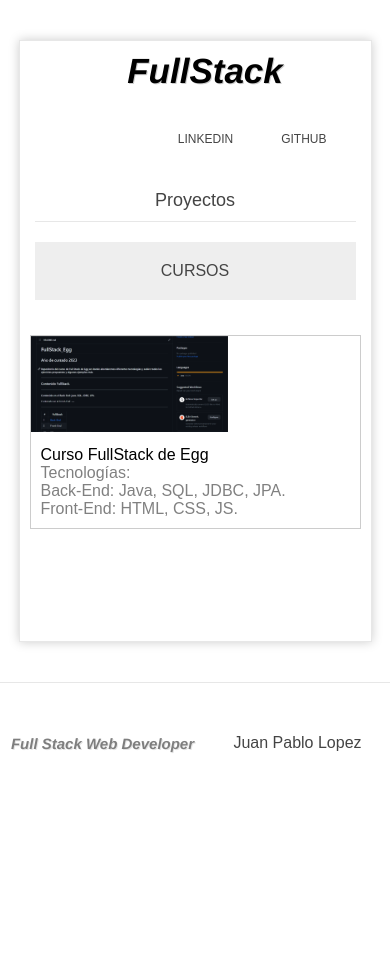
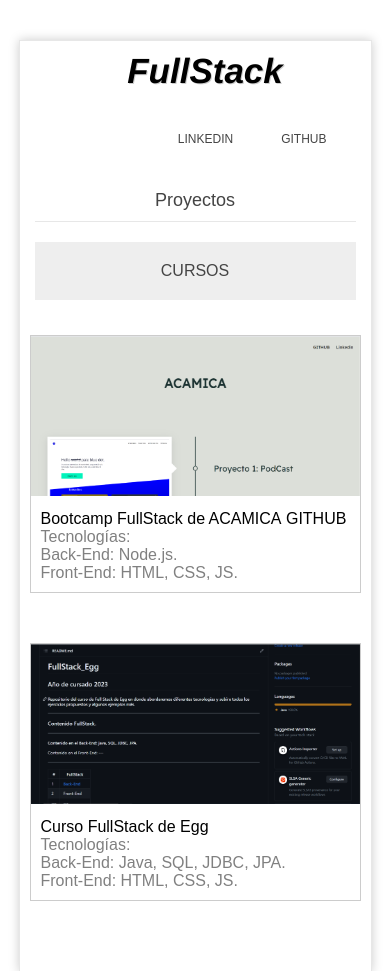
Before and after one commit to megagringa/portFolio, a plain HTML site: page index.html in a window 390 px wide. Shown: the top 971 px of the page. Before the commit the page ends 844 px from the top, so only its background shows below. Drawn offline with Linux system fonts and the light colour scheme.

Commit message:
FullStack(add);

```diff
--- a/index.html
+++ b/index.html
@@ -33,6 +33,21 @@
                 </ul>
             </aside>
             <div id="projects">
+
+                <article class="project">
+                    <div class="image-wrap">
+                        <a href="https://megagringa.github.io/FullStack_Acamica/index.html"><img src="img/acamica.png" alt="Project Image"></a>
+                    </div>
+                    <div class="project-info">
+                        <a href="https://megagringa.github.io/FullStack_Acamica/index.html">Bootcamp FullStack de ACAMICA</a>
+                        <a href="https://github.com/megagringa/FullStack_Acamica">GITHUB</a>
+                        <p>Tecnologías:</p>
+                        <p>Back-End: Node.js.</p>
+                        <p>Front-End: HTML, CSS, JS.</p>
+                    </div>
+                </article>
+
+
                 <article class="project">
                     <div class="image-wrap">
                         <a href="https://github.com/megagringa/FullStack_Egg_Curso"><img src="img/c_egg.png" alt="Project Image"></a>
--- a/styles.css
+++ b/styles.css
@@ -101,7 +101,7 @@
 }
 
 .project img {
-    width: 50%;
+    width: 100%;
     height: 100%;
 }
 
@@ -233,11 +233,6 @@
         margin-left: 10px;
     }
 
-    .project img {
-        width: 60%;
-        height: 100%;
-    }
-
     #footer .logo {
         flex-grow: 1;
         order: 1;
```
Also changed, not shown: img/acamica.png (added).
